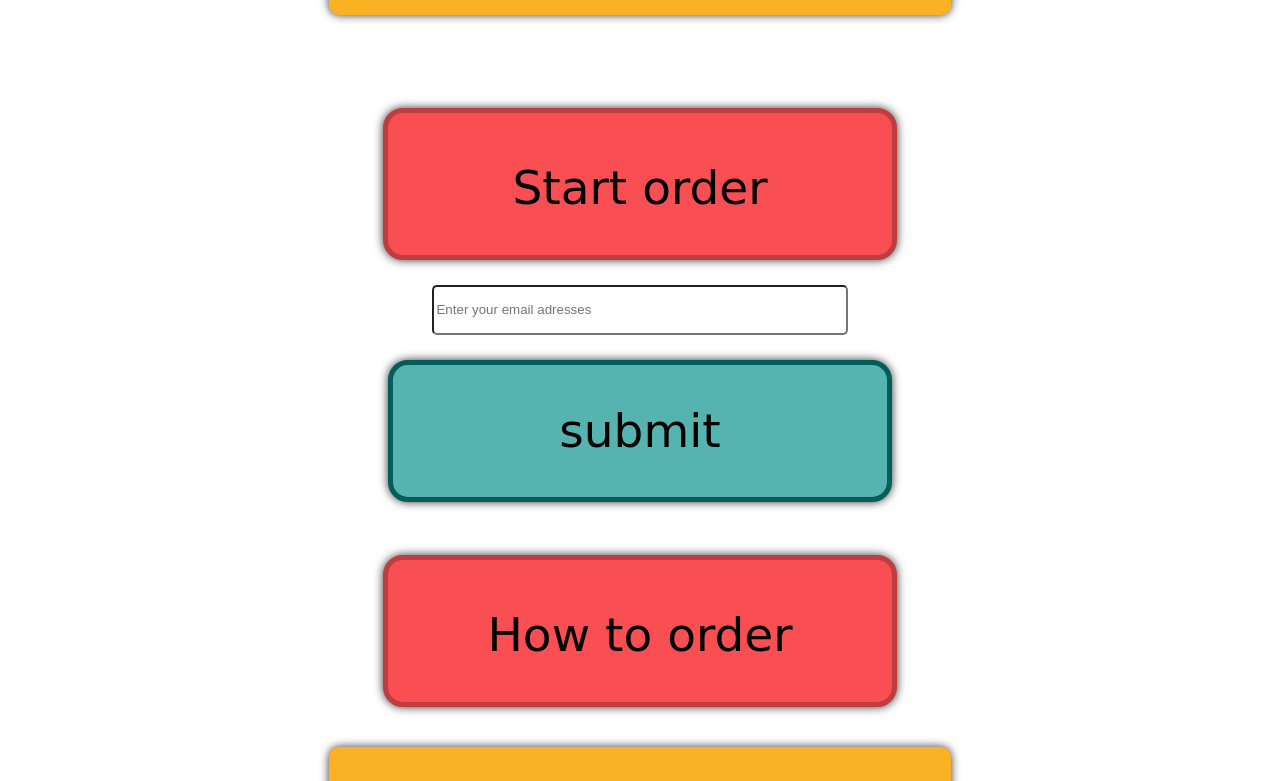
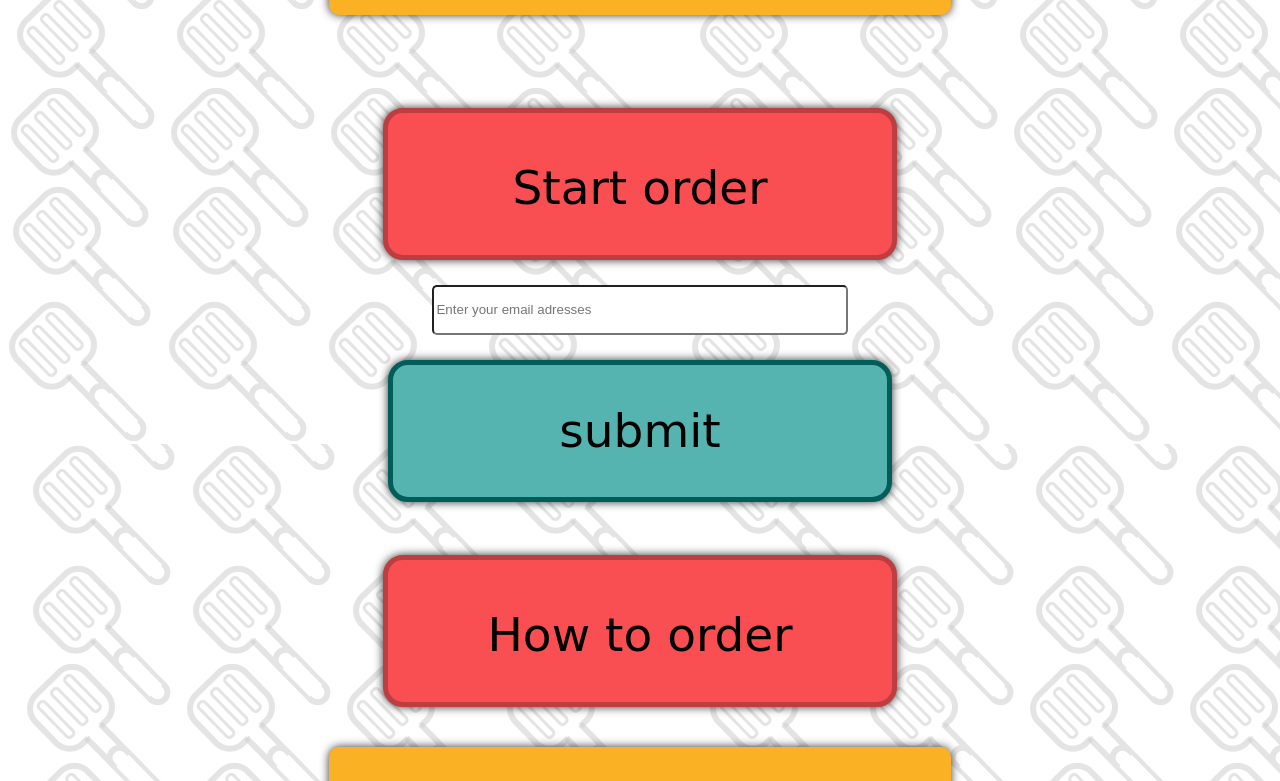
Before and after one commit to R-arzep/ProductLanding, a plain HTML site: page index.html in a window 1280 px wide. Shown: the part 996-1777 px from the top of the page. Drawn offline with Linux system fonts and the light colour scheme; a web font is replaced by a local one.

Commit message:
adjust BG image

```diff
--- a/style.css
+++ b/style.css
@@ -3,7 +3,7 @@ body
     margin: 0px;
     padding: 0px;
     background-color: #ffffff;
-    background-image:url(../ProductLanding-P/img/BG-Row.png);
+    background-image:url(../img/BG-Row.png);
     background-repeat: repeat;
 }
 h1
```
